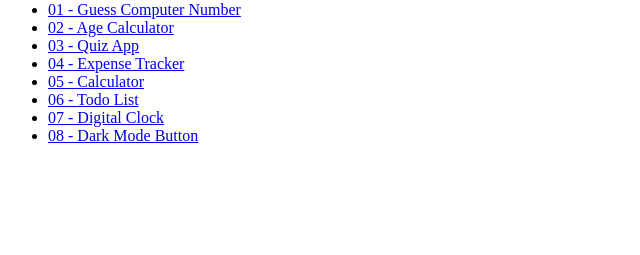
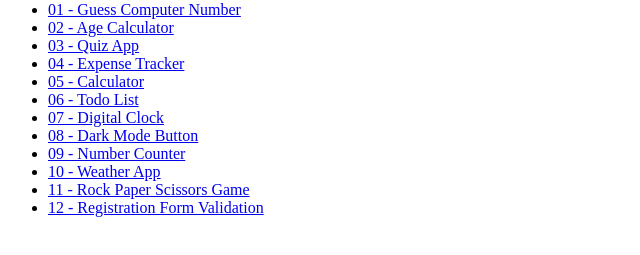
Before and after one commit to abhishek-yadav009/50-Mini-JS-Projects, a plain HTML site: page index.html in a window 1280 px wide. Shown: the part 79-334 px from the top of the page, without its empty margins (0-640 px from the left). Drawn offline with Linux system fonts and the light colour scheme.

Commit message:
add links to redeme and root html file to get deployment link

```diff
--- a/index.html
+++ b/index.html
@@ -16,6 +16,10 @@
 <li><a href="06%20Todo%20List/" target="_blank" rel="noopener noreferrer">06 - Todo List</a></li>
 <li><a href="07%20Digital%20Clock/" target="_blank" rel="noopener noreferrer">07 - Digital Clock</a></li>
 <li><a href="08%20Dark%20Mode%20Button/" target="_blank" rel="noopener noreferrer">08 - Dark Mode Button</a></li>
+<li><a href="09%20Number%20Counter/" target="_blank" rel="noopener noreferrer">09 - Number Counter</a></li>
+<li><a href="10%20Weather%20App/" target="_blank" rel="noopener noreferrer">10 - Weather App</a></li>
+<li><a href="11%20Rock%20Paper%20Scissors%20Game/" target="_blank" rel="noopener noreferrer">11 - Rock Paper Scissors Game</a></li>
+<li><a href="12%20Registration%20Form%20Validation/" target="_blank" rel="noopener noreferrer">12 - Registration Form Validation</a></li>
 
   </ul>
 </body>
```
Also changed, not shown: 1 other file.
